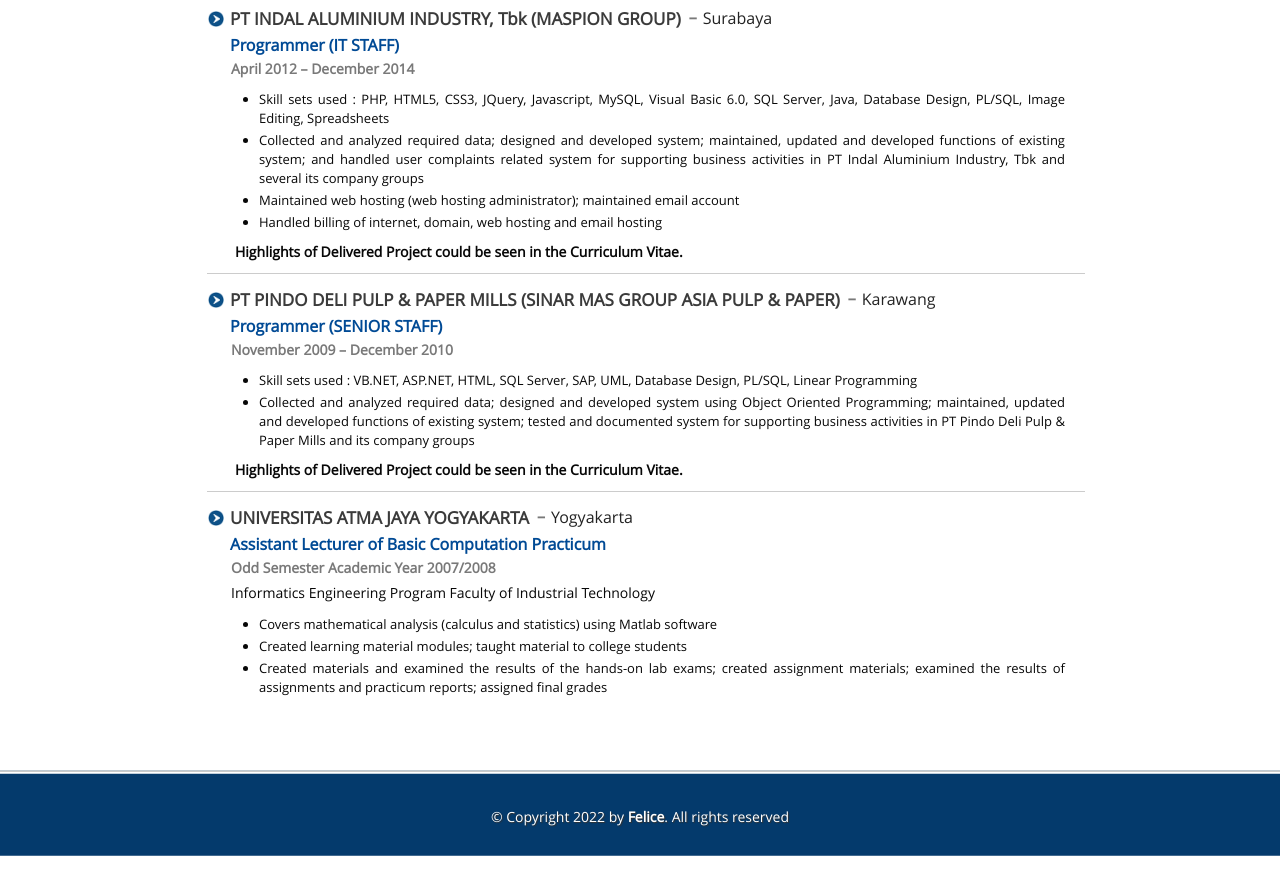
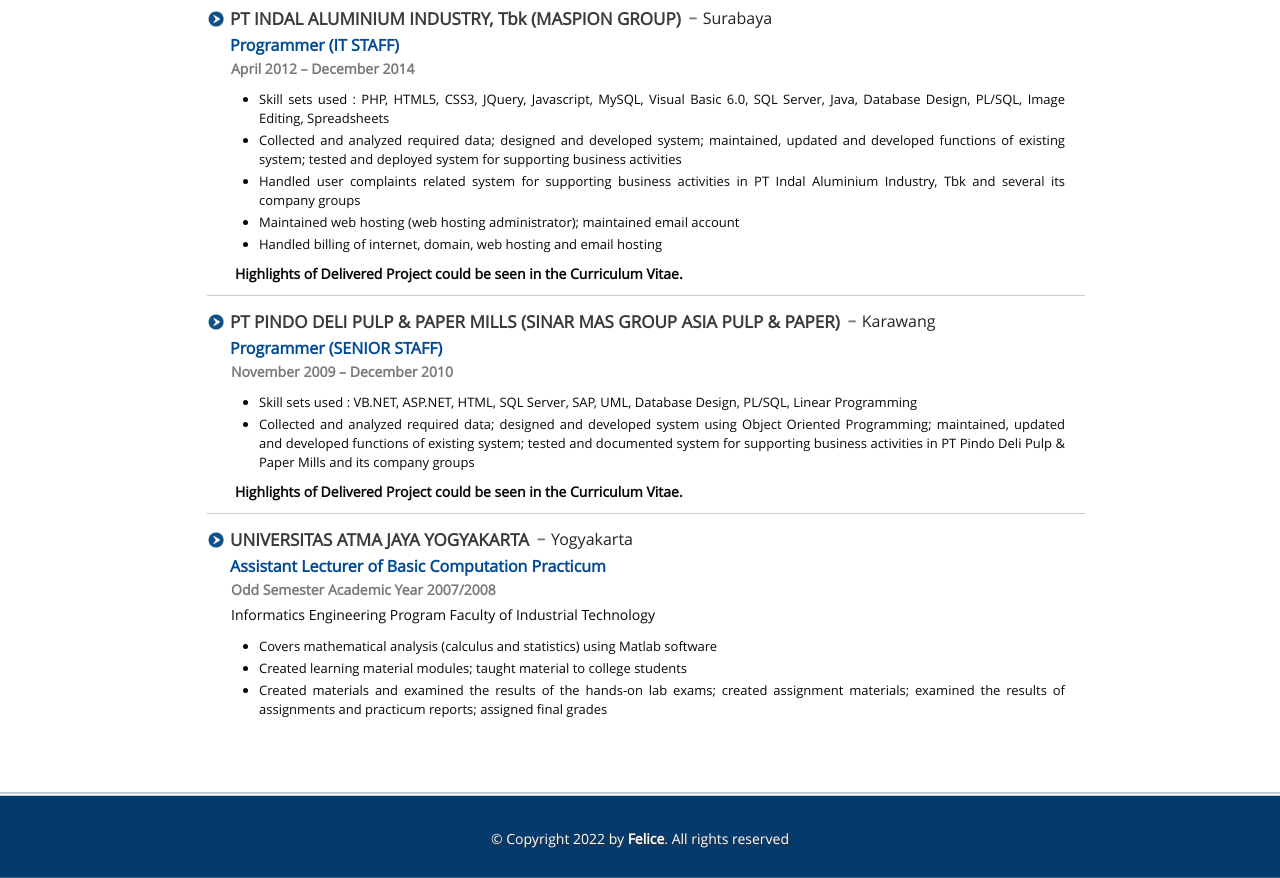
Before and after one commit to felicebenita/felicebtan.github.io, a plain HTML site: page personal/resume-exp.html in a window 1280 px wide. Shown: the part 1036-1914 px from the top of the page. Before the commit the page ends 1892 px from the top, so only its background shows below. Drawn offline with Linux system fonts and the light colour scheme.

Commit message:
Initial Commit

```diff
--- a/personal/resume-exp.html
+++ b/personal/resume-exp.html
@@ -125,7 +125,8 @@ do copywriting technique to create interesting content
                         <span class="exp4">
                             <ul class="exp-desc">
                             	<li>Skill sets used : PHP, HTML5, CSS3, JQuery, Javascript, MySQL, Visual Basic 6.0, SQL Server, Java, Database Design, PL/SQL, Image Editing, Spreadsheets</li>
-                                <li>Collected and analyzed required data; designed and developed system; maintained, updated and developed functions of existing system; and handled user complaints related system for supporting business activities in PT Indal Aluminium Industry, Tbk and several its company groups</li>
+                                <li>Collected and analyzed required data; designed and developed system; maintained, updated and developed functions of existing system; tested and deployed system for supporting business activities</li>
+                                <li>Handled user complaints related system for supporting business activities in PT Indal Aluminium Industry, Tbk and several its company groups</li>
                                 <li>Maintained web hosting (web hosting administrator); maintained email account</li>
                                 <li>Handled billing of internet, domain, web hosting and email hosting</li>
                             </ul>
```
